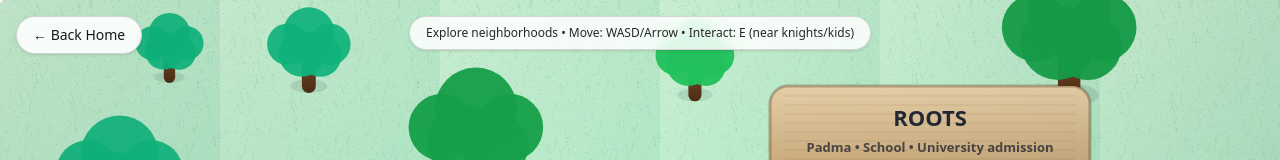
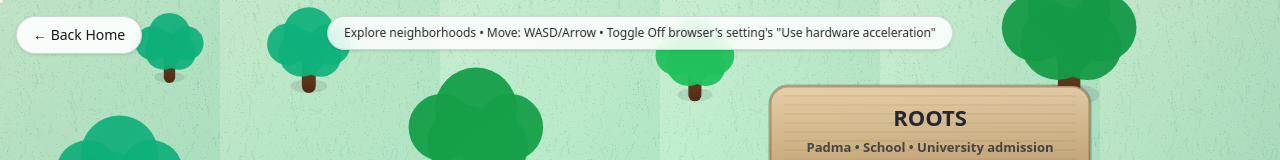
Before and after one commit to Sefayet-Alam/Portfolio, a Next.js app: page /fun in a window 1280 px wide. Shown: the top 160 px of the page. Built offline with nearby package versions, Linux system fonts and the light colour scheme; no server answers.

Commit message:
toggle off hardware acceleration

```diff
--- a/src/app/fun/page.tsx
+++ b/src/app/fun/page.tsx
@@ -34,7 +34,7 @@ export default function FunPage() {
       {/* Instruction bar */}
       <div className="pointer-events-none absolute left-1/2 top-4 z-40 -translate-x-1/2">
         <div className="select-none rounded-full border border-zinc-300 bg-white/85 px-4 py-2 text-xs text-zinc-800 shadow-sm backdrop-blur">
-          Explore neighborhoods • Move: WASD/Arrow • Interact: E (near knights/kids)
+          Explore neighborhoods • Move: WASD/Arrow • Toggle Off browser's setting's "Use hardware acceleration"
         </div>
 
       </div>
```
